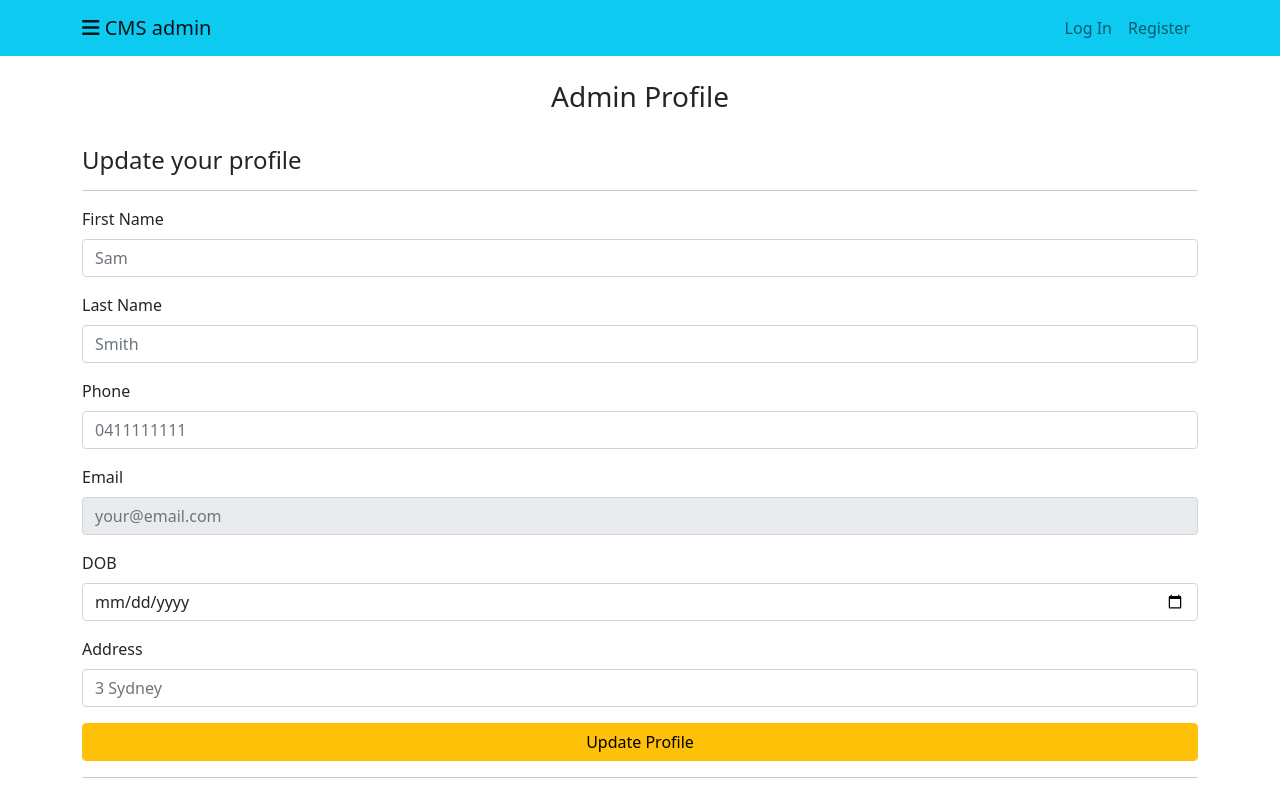
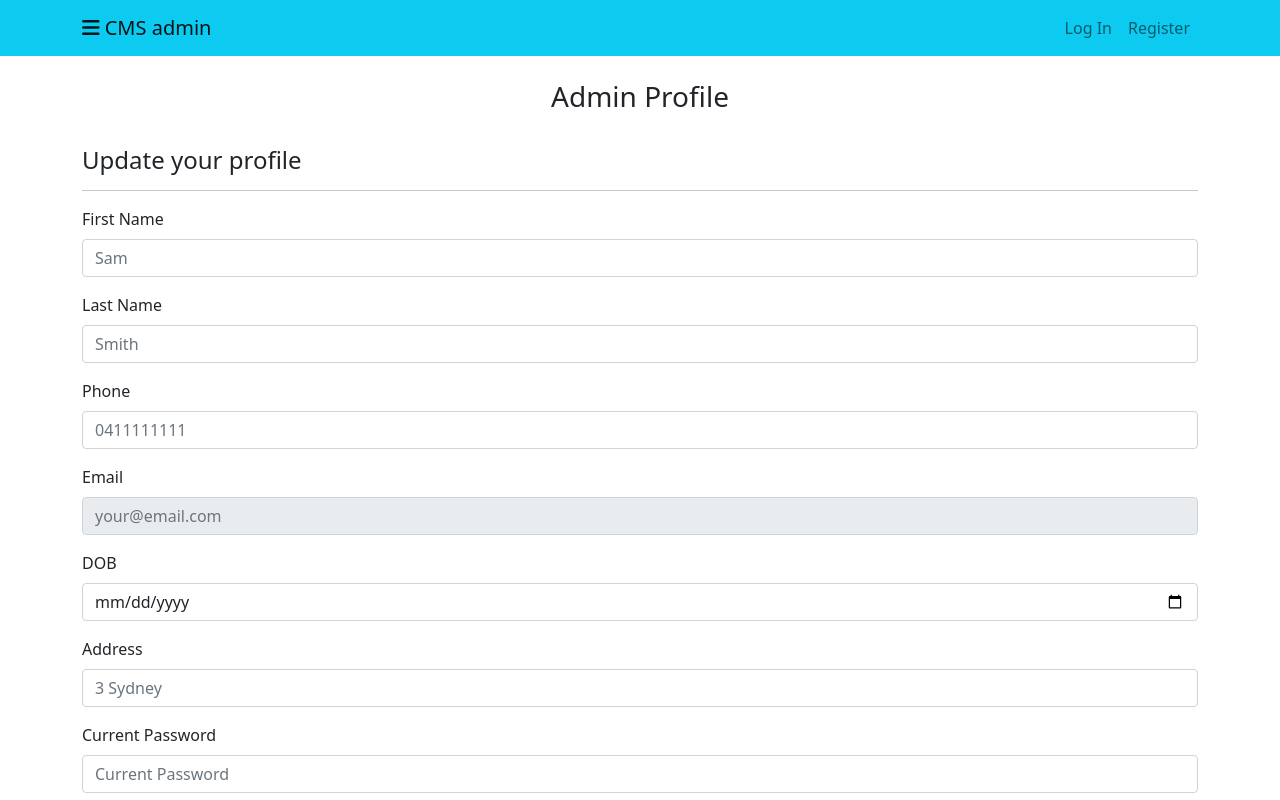
Before and after one commit to Bibek-2022/Admin-CMS, a React (Create React App) app in the folder client/: page /adminprofile in a window 1280 px wide. Shown: the top 800 px of the page. Built offline with nearby package versions, Linux system fonts and the light colour scheme.

Commit message:
admin action , updated axios helper

```diff
--- a/client/src/components/helpers/axiosHelper.js
+++ b/client/src/components/helpers/axiosHelper.js
@@ -74,3 +74,7 @@ export const updatePaymentMethod = (obj) => {
 export const updateAdminPassword = (obj) => {
   return apiProcessor("patch", adminEP, obj);
 };
+
+export const updateAdminProfile = (obj) => {
+  return apiProcessor("patch", adminEP, obj);
+};
--- a/client/src/components/user-profile/UserProfile.js
+++ b/client/src/components/user-profile/UserProfile.js
@@ -10,6 +10,7 @@ const initialState = {
   email: "",
   dob: "",
   address: "",
+  currentPassword: "",
 };
 export const UserProfile = () => {
   const [form, setForm] = useState(initialState);
@@ -77,6 +78,13 @@ export const UserProfile = () => {
       value: form.address,
     },
     {
+      label: "Current Password",
+      name: "currentPassword",
+      placeholder: "Current Password",
+      type: "password",
+      value: form.currentPassword,
+    },
+    {
       className: "btn btn-warning",
       type: "submit",
       value: "Update Profile",
```
Also changed, not shown: client/src/pages/admin-profile/adminAction.js (added, +12 -0 lines).
